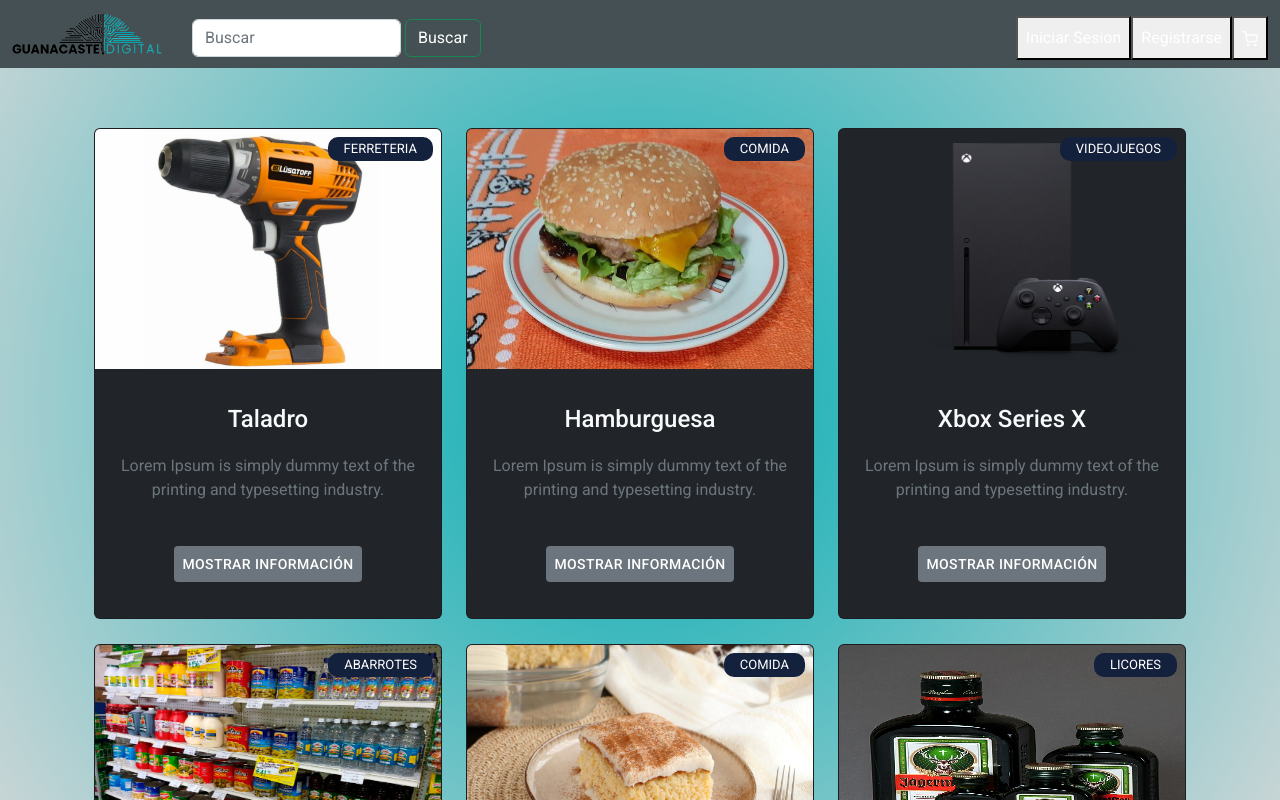
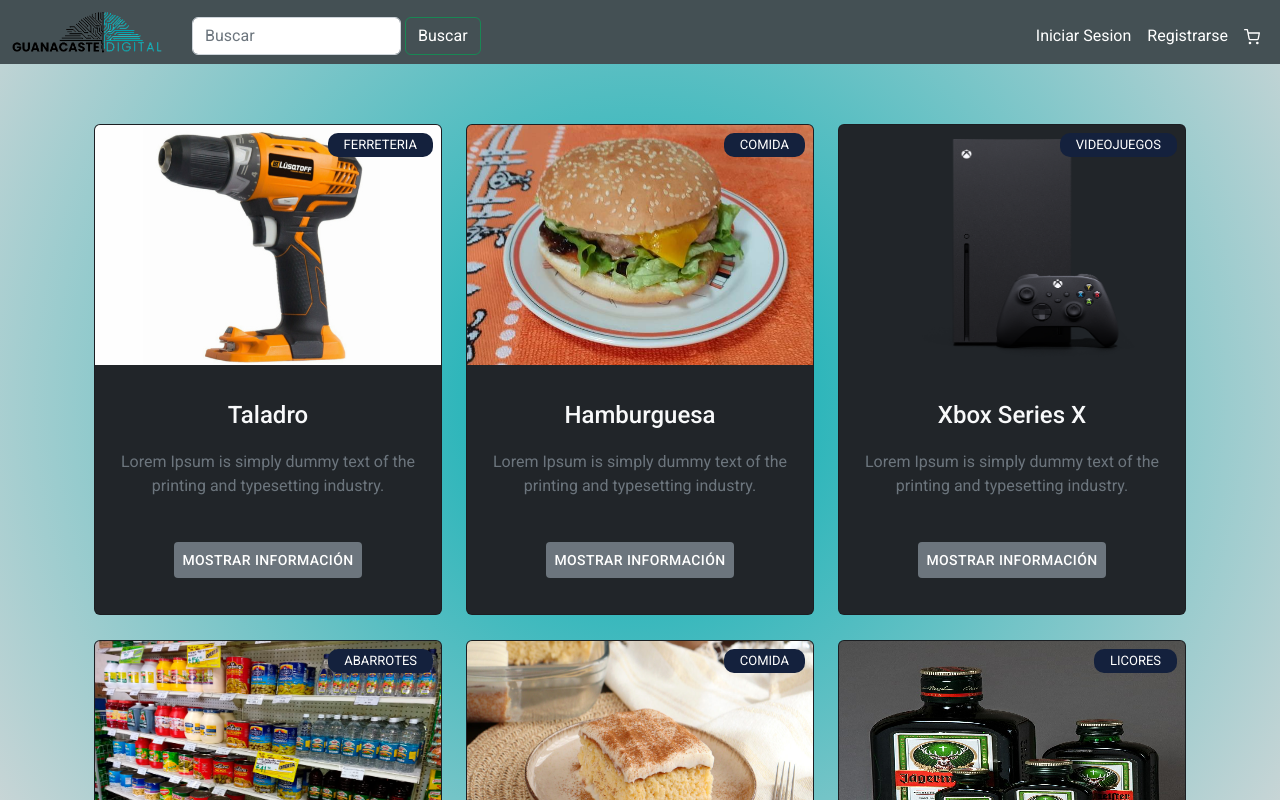
Before and after one commit to gregorybmx/guanacastedigital, a React (Create React App) app: page / in a window 1280 px wide. Shown: the top 800 px of the page. Built offline with nearby package versions, Linux system fonts and the light colour scheme.

Commit message:
Commit post-merge Greivin Branch Entrega 1

```diff
--- a/src/components/CardComponent.js
+++ b/src/components/CardComponent.js
@@ -28,7 +28,7 @@
         <ModalComponent
         classButton='btn btn-outline-secondary rounded-0 text-white rounded-1 bg-secondary mt-4'
         textButton = 'Mostrar Información'
-        img = {<img src={imageSource} className="card-img-top-2 mb-5 w-100" ></img>}
+        img = {<img src={imageSource} className="card-img-top-2 mb-5 w-100" alt='Imagen Card'></img>}
         title = {textM ? textM : "Lorem Ipsum."}
         content = {textM2 ? textM2 : "Lorem Ipsum is simply dummy text of the printing and typesetting industry. "}>
         </ModalComponent>
--- a/src/components/FooterComponent.js
+++ b/src/components/FooterComponent.js
@@ -5,9 +5,9 @@
   return (
 
 
-       <div className='footer d-flex justify-content-center flex-column  '>
-        <h2 className='text-center text-white '>©Listica, 2023</h2>
-       </div>
+    <div className='footer d-flex justify-content-center flex-column  '>
+      <h2 className='text-center text-white '>©Listica, 2023</h2>
+    </div>
 
   )
 }
--- a/src/css/navbar.css
+++ b/src/css/navbar.css
@@ -16,6 +16,11 @@
 
 }
 
+.nav-link{
+    background: rgba(255, 255, 255, 0);
+    border: none;
+}
+
 .nav-link:hover {
     background-color: #81888a;
     border-radius: 5px;
```
